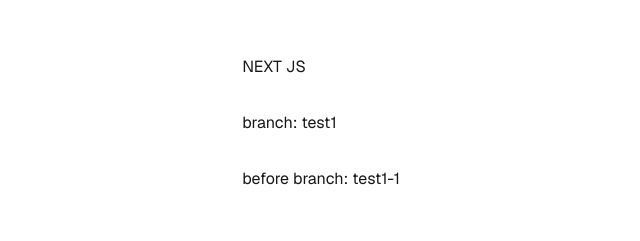
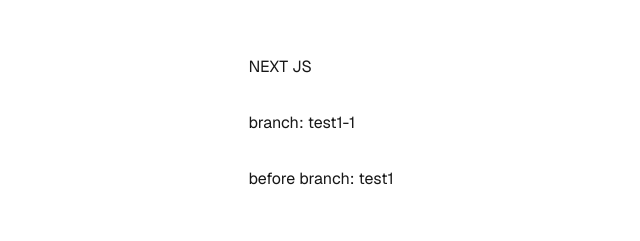
Before and after one commit to retinan/nextjs_test_1, a Next.js app: page / in a window 1280 px wide. Shown: the part 277-518 px from the top of the page, without its empty margins (319-959 px from the left). Built offline with nearby package versions, Linux system fonts and the light colour scheme.

Commit message:
branch naming 1-1

```diff
--- a/src/app/page.tsx
+++ b/src/app/page.tsx
@@ -5,8 +5,8 @@
     <div className="font-sans grid grid-rows-[20px_1fr_20px] items-center justify-items-center min-h-screen p-8 pb-20 gap-16 sm:p-20">
       <main className="flex flex-col gap-[32px] row-start-2 items-center sm:items-start">
         <h1>NEXT JS</h1>
-        <h2>branch: test1</h2>
-        <h3>before branch: test1-1</h3>
+        <h2>branch: test1-1</h2>
+        <h3>before branch: test1</h3>
       </main>
       <footer className="row-start-3 flex gap-[24px] flex-wrap items-center justify-center">
         by. retin
```
